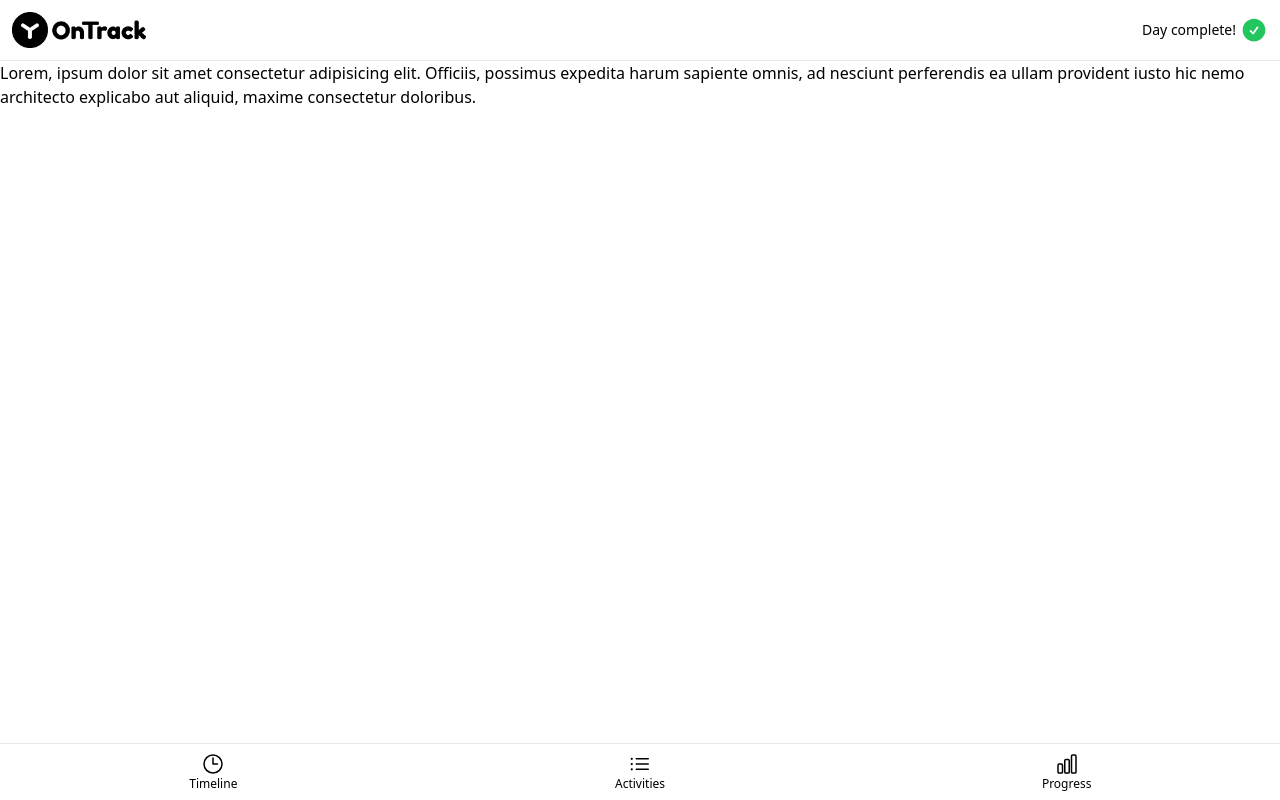
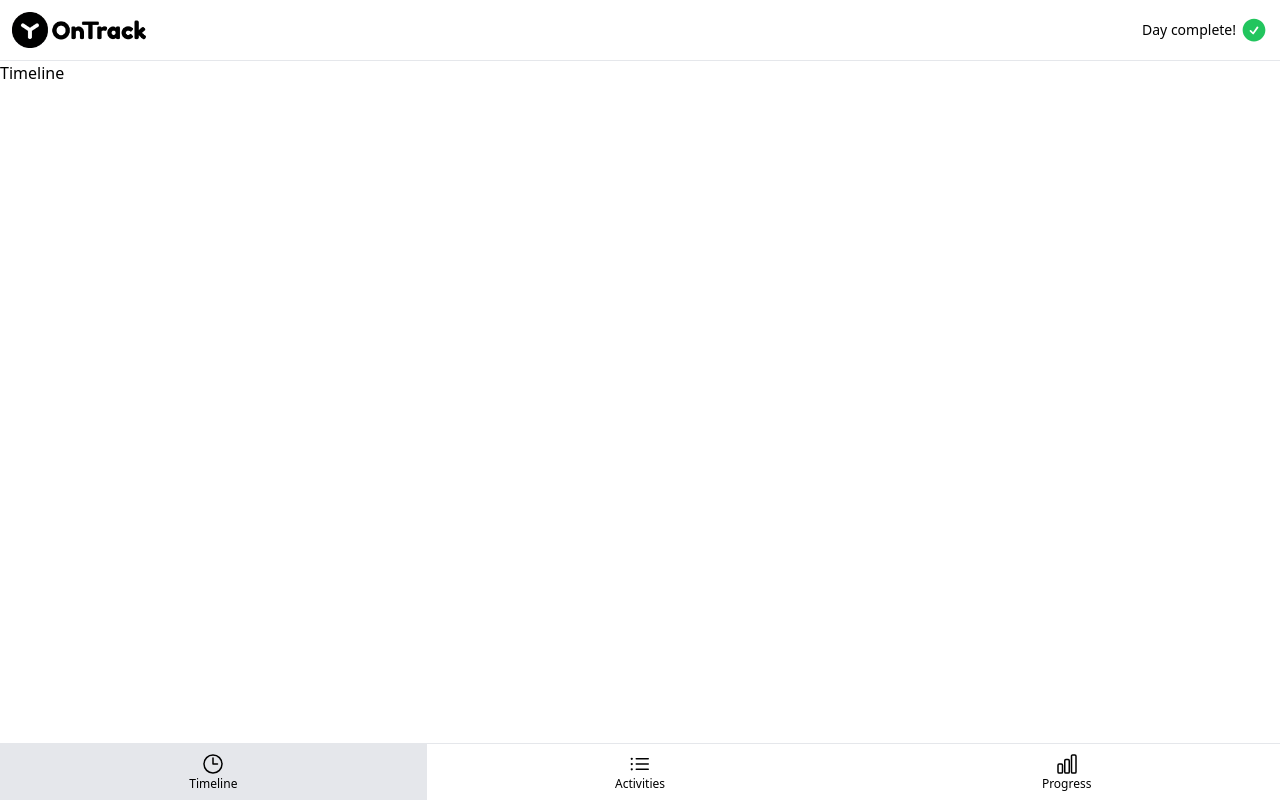
Before and after one commit to egorystuff/ontrack-TypeScript, a Vue app: page /#timeline in a window 1280 px wide. Built offline with nearby package versions, Linux system fonts and the light colour scheme.

Commit message:
added pages and new components

```diff
--- a/src/App.vue
+++ b/src/App.vue
@@ -1,50 +1,34 @@
 <script setup>
-import { CheckCircleIcon } from '@heroicons/vue/24/solid'
-import { ClockIcon, ListBulletIcon, ChartBarIcon } from '@heroicons/vue/24/outline'
+import { ref } from 'vue'
+import { PAGE_TIMELINE, PAGE_ACTIVITIES, PAGE_PROGRESS } from './constants'
+import TheHeader from './components/TheHeader.vue'
+import TheNav from './components/TheNav.vue'
+import TheTimeline from './pages/TheTimeline.vue'
+import TheActivities from './pages/TheActivities.vue'
+import TheProgress from './pages/TheProgress.vue'
+
+const currentPage = ref(normalizePageHash())
+
+function normalizePageHash() {
+  const hash = window.location.hash.slice(1)
+
+  if ([PAGE_TIMELINE, PAGE_ACTIVITIES, PAGE_PROGRESS].includes(hash)) {
+    return hash
+  } else {
+    window.location.hash = PAGE_TIMELINE
+    return PAGE_TIMELINE
+  }
+}
 </script>
 
 <template>
-  <header class="sticky top-0 z-20 flex items-center justify-between border-b bg-white p-3">
-    <a href="#">
-      <img class="h-9" src="./assets//logo.png" alt="Logo" />
-    </a>
-
-    <a class="text-sm" href="#">
-      <div v-if="true" class="flex items-center gap-1">
-        Day complete!
-        <CheckCircleIcon class="h-7 text-green-500" />
-      </div>
-
-      <div v-else class="flex items-center gap-1">
-        <div>Progress: <span class="font-mono">20%</span></div>
-        <div class="h-3 w-3 rounded-full bg-red-500"></div>
-      </div>
-    </a>
-  </header>
+  <TheHeader />
 
   <main class="flex flex-grow flex-col">
-    Lorem, ipsum dolor sit amet consectetur adipisicing elit. Officiis, possimus expedita harum
-    sapiente omnis, ad nesciunt perferendis ea ullam provident iusto hic nemo architecto explicabo
-    aut aliquid, maxime consectetur doloribus.
+    <TheTimeline v-show="currentPage === PAGE_TIMELINE" />
+    <TheActivities v-show="currentPage === PAGE_ACTIVITIES" />
+    <TheProgress v-show="currentPage === PAGE_PROGRESS" />
   </main>
 
-  <nav class="sticky bottom-0 z-10 bg-white">
-    <ul class="flex items-center justify-around border-t">
-      <li class="flex-1">
-        <a class="flex flex-col items-center p-2 text-xs capitalize" href="#timeline">
-          <ClockIcon class="h-6 w-6" /> timeline
-        </a>
-      </li>
-      <li class="flex-1">
-        <a class="flex flex-col items-center p-2 text-xs capitalize" href="#activities">
-          <ListBulletIcon class="h-6 w-6" /> activities
-        </a>
-      </li>
-      <li class="flex-1">
-        <a class="flex flex-col items-center p-2 text-xs capitalize" href="#progress">
-          <ChartBarIcon class="h-6 w-6" /> progress
-        </a>
-      </li>
-    </ul>
-  </nav>
+  <TheNav :current-page="currentPage" @navigate="currentPage = $event" />
 </template>
--- /dev/null
+++ b/src/components/NavItem.vue
@@ -0,0 +1,13 @@
+<script>
+export default {
+  inheritAttrs: false
+}
+</script>
+
+<template>
+  <li class="flex-1">
+    <a v-bind="$attrs" class="flex flex-col items-center p-2 text-xs capitalize">
+      <slot></slot>
+    </a>
+  </li>
+</template>
--- /dev/null
+++ b/src/components/TheHeader.vue
@@ -0,0 +1,12 @@
+<script setup>
+import TheLogo from './TheLogo.vue'
+import TheHeaderProgress from './TheHeaderProgress.vue'
+</script>
+
+<template>
+  <header class="sticky top-0 z-20 flex items-center justify-between border-b bg-white p-3">
+    <TheLogo />
+
+    <TheHeaderProgress />
+  </header>
+</template>
--- /dev/null
+++ b/src/components/TheHeaderProgress.vue
@@ -0,0 +1,17 @@
+<script setup>
+import { CheckCircleIcon } from '@heroicons/vue/24/solid'
+</script>
+
+<template>
+  <a class="text-sm" href="#">
+    <div v-if="true" class="flex items-center gap-1">
+      Day complete!
+      <CheckCircleIcon class="h-7 text-green-500" />
+    </div>
+
+    <div v-else class="flex items-center gap-1">
+      <div>Progress: <span class="font-mono">20%</span></div>
+      <div class="h-3 w-3 rounded-full bg-red-500"></div>
+    </div>
+  </a>
+</template>
--- /dev/null
+++ b/src/components/TheLogo.vue
@@ -0,0 +1,5 @@
+<template>
+  <a href="#">
+    <img class="h-9" src="../assets//logo.png" alt="Logo" />
+  </a>
+</template>
--- /dev/null
+++ b/src/components/TheNav.vue
@@ -0,0 +1,31 @@
+<script setup>
+import { ClockIcon, ListBulletIcon, ChartBarIcon } from '@heroicons/vue/24/outline'
+import { PAGE_TIMELINE, PAGE_ACTIVITIES, PAGE_PROGRESS } from '../constants'
+import NavItem from './NavItem.vue'
+
+defineProps(['currentPage'])
+
+const emit = defineEmits(['navigate'])
+
+const navItems = {
+  [PAGE_TIMELINE]: ClockIcon,
+  [PAGE_ACTIVITIES]: ListBulletIcon,
+  [PAGE_PROGRESS]: ChartBarIcon
+}
+</script>
+
+<template>
+  <nav class="sticky bottom-0 z-10 bg-white">
+    <ul class="flex items-center justify-around border-t">
+      <NavItem
+        v-for="(icon, page) in navItems"
+        :key="page"
+        :href="`#${page}`"
+        :class="{ 'bg-gray-200 pointer-events-none': page === currentPage }"
+        @click="emit('navigate', page)"
+      >
+        <component :is="icon" class="h-6 w-6" /> {{ page }}
+      </NavItem>
+    </ul>
+  </nav>
+</template>
--- /dev/null
+++ b/src/constants.js
@@ -0,0 +1,3 @@
+export const PAGE_TIMELINE = 'timeline'
+export const PAGE_ACTIVITIES = 'activities'
+export const PAGE_PROGRESS = 'progress'
--- /dev/null
+++ b/src/pages/TheActivities.vue
@@ -0,0 +1,3 @@
+<template>
+  <h1>Activities</h1>
+</template>
--- /dev/null
+++ b/src/pages/TheProgress.vue
@@ -0,0 +1,3 @@
+<template>
+  <h1>Progress</h1>
+</template>
--- /dev/null
+++ b/src/pages/TheTimeline.vue
@@ -0,0 +1,3 @@
+<template>
+  <h1>Timeline</h1>
+</template>
```
